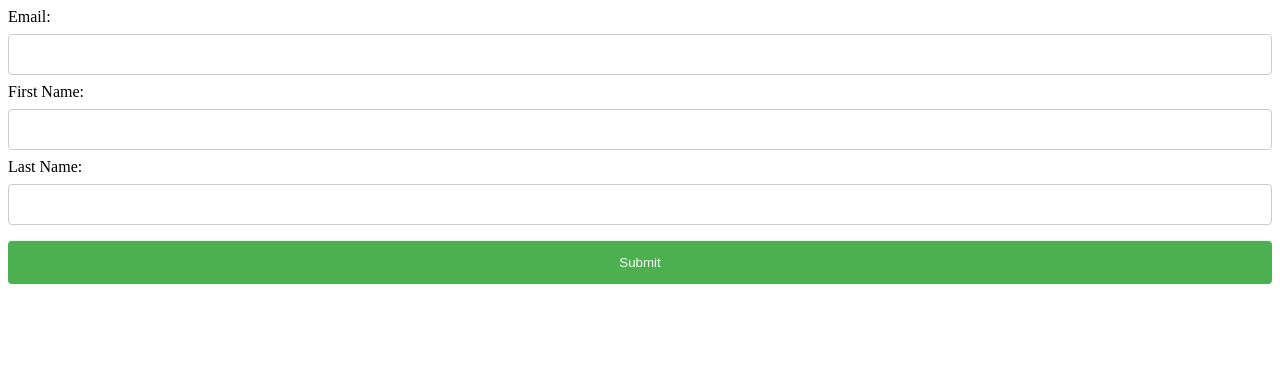
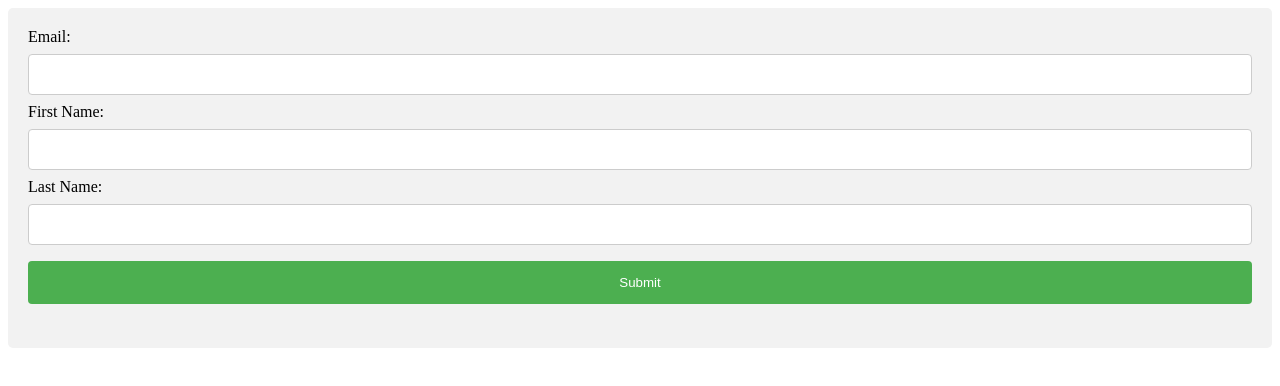
Before and after one commit to Atharvaghodegaonkar/testingclod, a plain HTML site: page index.html in a window 1280 px wide. Drawn offline with Linux system fonts and the light colour scheme.

Commit message:
Update index.html

```diff
--- a/index.html
+++ b/index.html
@@ -1,4 +1,4 @@
-
+<html>
 <style>
 input[type=text], select {
   width: 100%;
@@ -32,12 +32,12 @@ div {
 }
 
 </style>
-    <html>
-    <body>
+
+    <div>
         <form action="https://cloud.nextstep.deakin.edu.au/POC_processing_page_form" method="post">
             Email: <input type="text" name="Email"><br />
             First Name: <input type="text" name="FirstName"><br />
             Last Name: <input type="text" name="LastName"><br />
             <input type="submit" value="Submit">
         </form>
-    </body>
+    </div>
```
